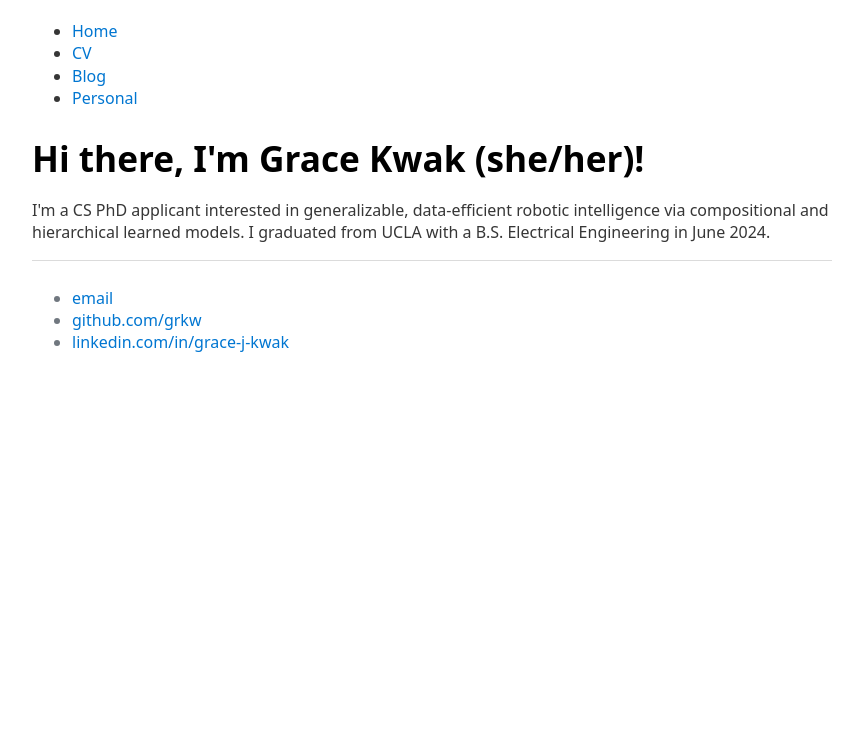
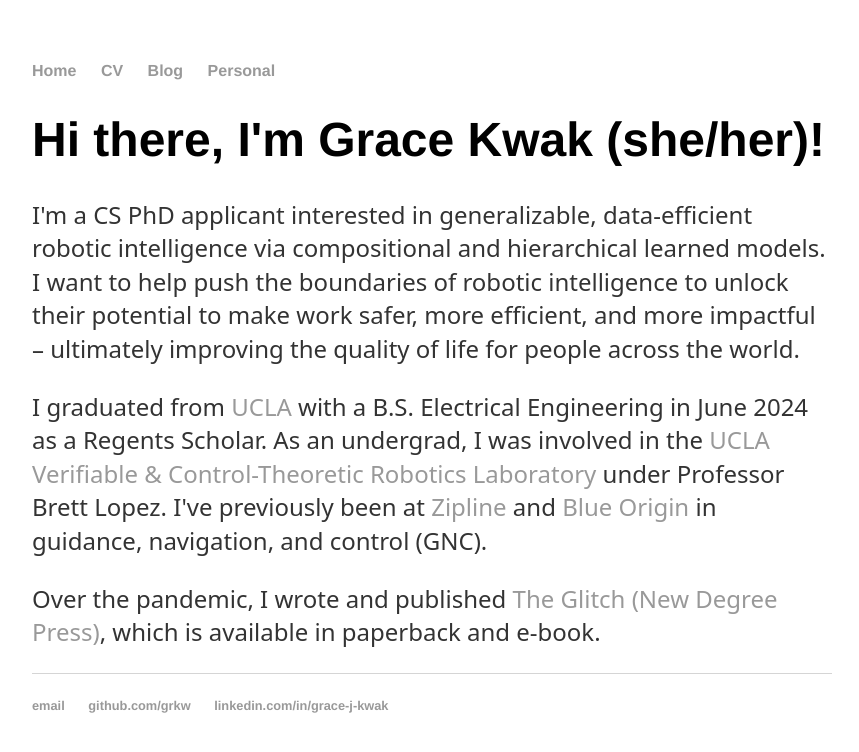
Before and after one commit to grkw/grkw.github.io, a Jekyll site: the page built from index.html, in a window 1280 px wide. Shown: the top 752 px of the page, without its empty margins (208-1067 px from the left). Built offline with Jekyll 4.4.1, drawn with Linux system fonts in a browser that asks for light colours.

Commit message:
Test edited css

```diff
--- a/_layouts/default.html
+++ b/_layouts/default.html
@@ -3,8 +3,8 @@
 		<head>
 			<title>{{ page.title }}</title>
 			<!-- link to main stylesheet -->
-			<!-- <link rel="stylesheet" type="text/css" href="/css/main.css"> -->
-			<link rel="stylesheet" href="https://cdn.jsdelivr.net/npm/water.css@2/out/water.css">
+			<!-- <link rel="stylesheet" href="https://cdn.jsdelivr.net/npm/water.css@2/out/water.css"> -->
+			 <link rel="stylesheet" type="text/css" href="/css/main.css">
 		</head>
 		<body>
 			<nav>
--- a/css/main.css
+++ b/css/main.css
@@ -1,3 +1,9 @@
+@import 'https://cdn.jsdelivr.net/npm/water.css@2/out/water.css';
+
+:root {
+    --links: #bf616a;
+ }
+
 body {
     margin: 60px auto;
     width: 70%;
--- a/index.html
+++ b/index.html
@@ -4,5 +4,7 @@ title: Grace Kwak
 ---
 <div class="blurb">
   		<h1>Hi there, I'm Grace Kwak (she/her)!</h1>
-		<p>I'm a CS PhD applicant interested in generalizable, data-efficient robotic intelligence via compositional and hierarchical learned models. I graduated from UCLA with a B.S. Electrical Engineering in June 2024.</p>
+		<p>I'm a CS PhD applicant interested in generalizable, data-efficient robotic intelligence via compositional and hierarchical learned models. I want to help push the boundaries of robotic intelligence to unlock their potential to make work safer, more efficient, and more impactful – ultimately improving the quality of life for people across the world. </p>
+		<p> I graduated from <a href="https://ucla.edu/">UCLA</a> with a B.S. Electrical Engineering in June 2024 as a Regents Scholar. As an undergrad, I was involved in the <a href="https://vectr-ucla.github.io/">UCLA Verifiable & Control-Theoretic Robotics Laboratory</a> under Professor Brett Lopez. I've previously been at <a href="https://www.flyzipline.com/">Zipline</a> and <a href="https://www.blueorigin.com/">Blue Origin</a> in guidance, navigation, and control (GNC). </p>
+		<p> Over the pandemic, I wrote and published <a href="amzn.to/3epmnvz">The Glitch (New Degree Press)</a>, which is available in paperback and e-book. </p>
 </div><!-- /.blurb -->
```
